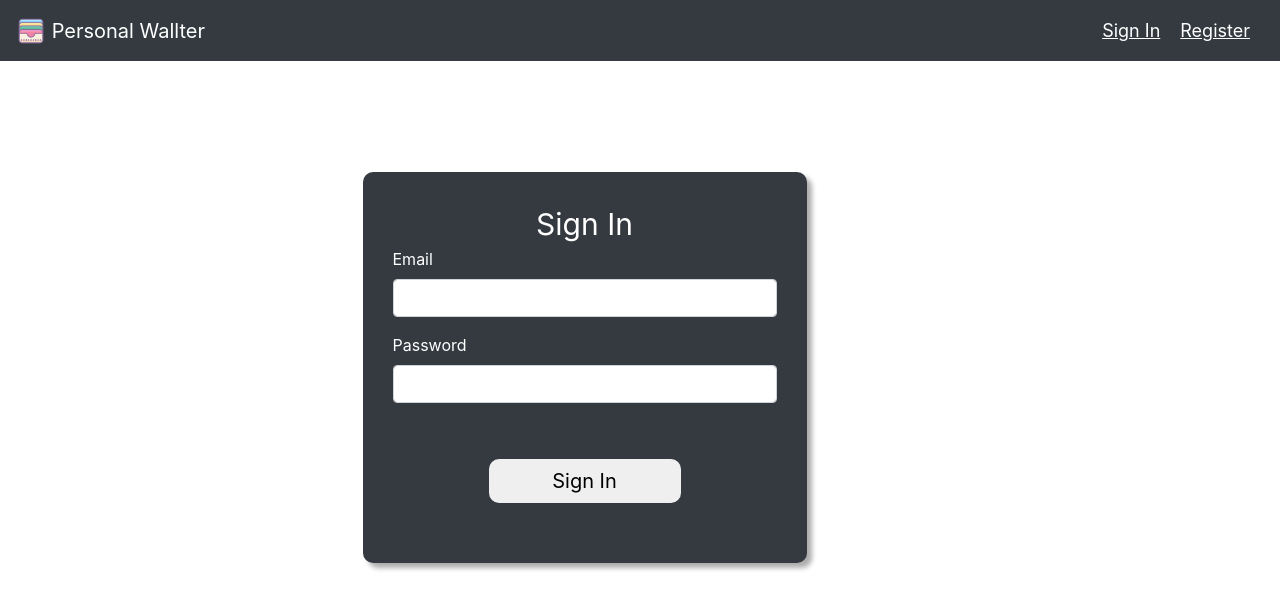
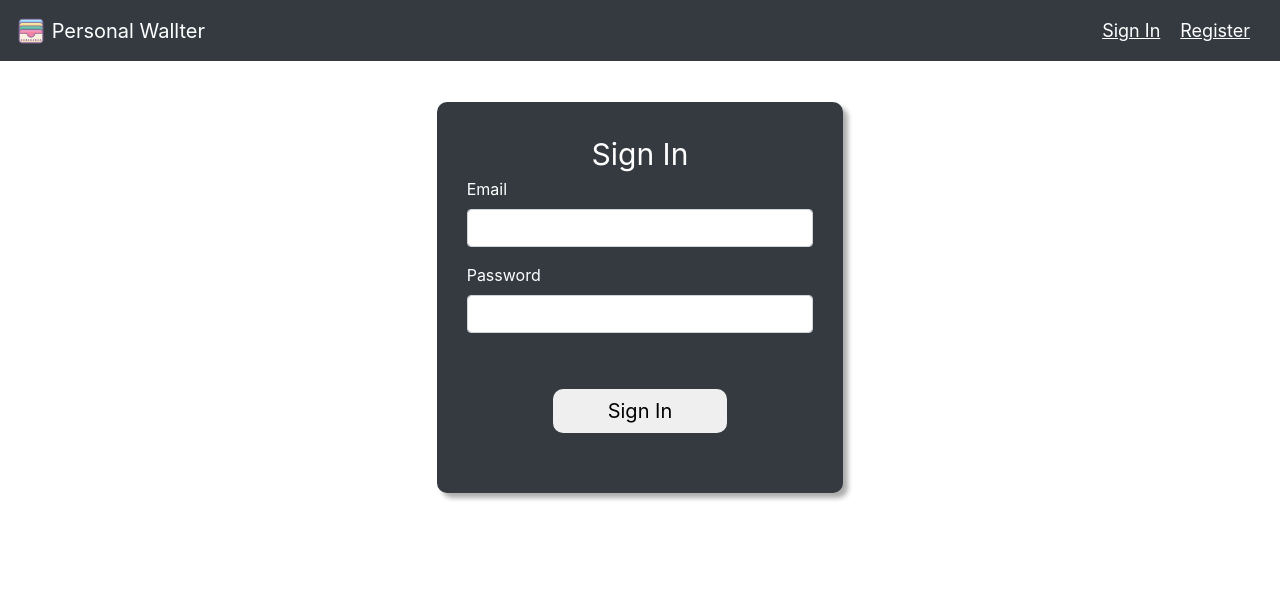
Before and after one commit to luigicampagnola/project-7, a React (Create React App) app: page / in a window 1280 px wide. Shown: the top 610 px of the page. Built offline with nearby package versions, Linux system fonts and the light colour scheme.

Commit message:
fixed forms

```diff
--- a/src/Components/Register/Register.css
+++ b/src/Components/Register/Register.css
@@ -1,8 +1,6 @@
 .form {
   border-radius: 10px;
   color: white;
-  margin-left: 25%;
-  width: 40%;
   padding: 30px;
   background-color: #343a40;
   box-shadow: 5px 5px 5px rgb(173, 173, 173);
--- a/src/Components/Register/Register.js
+++ b/src/Components/Register/Register.js
@@ -1,5 +1,5 @@
 import React from "react";
-import { Container } from "react-bootstrap";
+import { Col, Form, Row } from "react-bootstrap";
 import Email from "./Email/Email";
 import Name from "./Name/Name";
 import Password from "./Password/Password";
@@ -9,16 +9,19 @@ import Title from "./Title/Title";
 
 const Register = ({ onRouteChange }) => {
   return (
-    <div className="">
-      <Container>
-        <div className="form">
-          <Title />
-          <Name />
-          <Email />
-          <Password />
-          <RegisterButton onRouteChange={onRouteChange} />
-        </div>
-      </Container>
+    <div>
+      <Row>
+        <Col sm={4}></Col>
+        <Col sm={4}>
+          <Form className="form">
+            <Title />
+            <Name />
+            <Email />
+            <Password />
+            <RegisterButton onRouteChange={onRouteChange} />
+          </Form>
+        </Col>
+      </Row>
     </div>
   );
 };
--- a/src/Components/SignIn/SignIn.css
+++ b/src/Components/SignIn/SignIn.css
@@ -2,8 +2,6 @@
   background-color: #343a40;
   color: white;
   border-radius: 10px;
-  margin-left: 25%;
-  width: 40%;
   padding: 30px;
   box-shadow: 5px 5px 5px rgb(173, 173, 173);
   margin-top: 10%;
--- a/src/Components/SignIn/SignIn.js
+++ b/src/Components/SignIn/SignIn.js
@@ -1,5 +1,5 @@
 import React from "react";
-import { Container } from "react-bootstrap";
+import { Form, Col, Row } from "react-bootstrap";
 import Email from "./Email/Email";
 import Password from "./Password/Password";
 import "./SignIn.css";
@@ -9,14 +9,17 @@ import SignInTitle from "./SignInTitle/SignInTitle";
 const SignIn = ({ onRouteChange }) => {
   return (
     <div>
-      <Container>
-        <div className="signin">
-          <SignInTitle />
-          <Email />
-          <Password />
-          <SignInButton onRouteChange={onRouteChange}/>
-        </div>
-      </Container>
+      <Row>
+        <Col sm={4}></Col>
+        <Col sm={4}>
+          <Form className="signin">
+            <SignInTitle />
+            <Email />
+            <Password />
+            <SignInButton onRouteChange={onRouteChange} />
+          </Form>
+        </Col>
+      </Row>
     </div>
   );
 };
```
